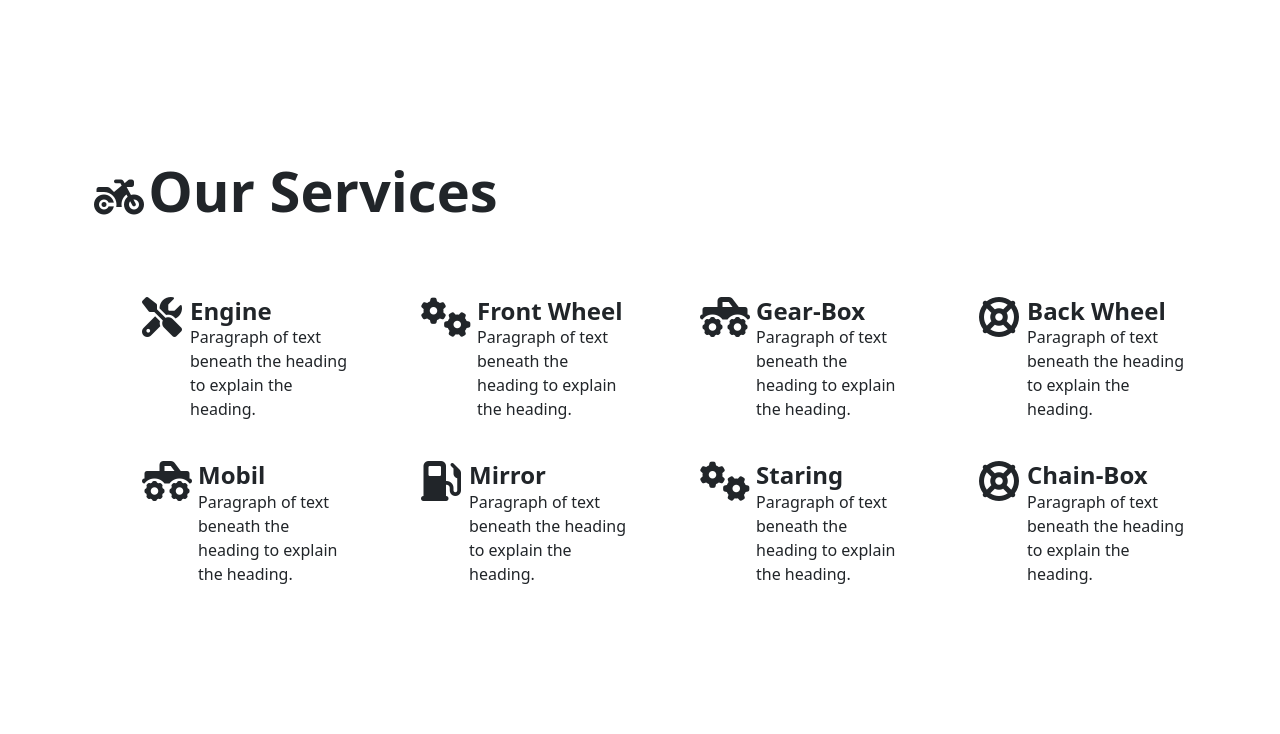
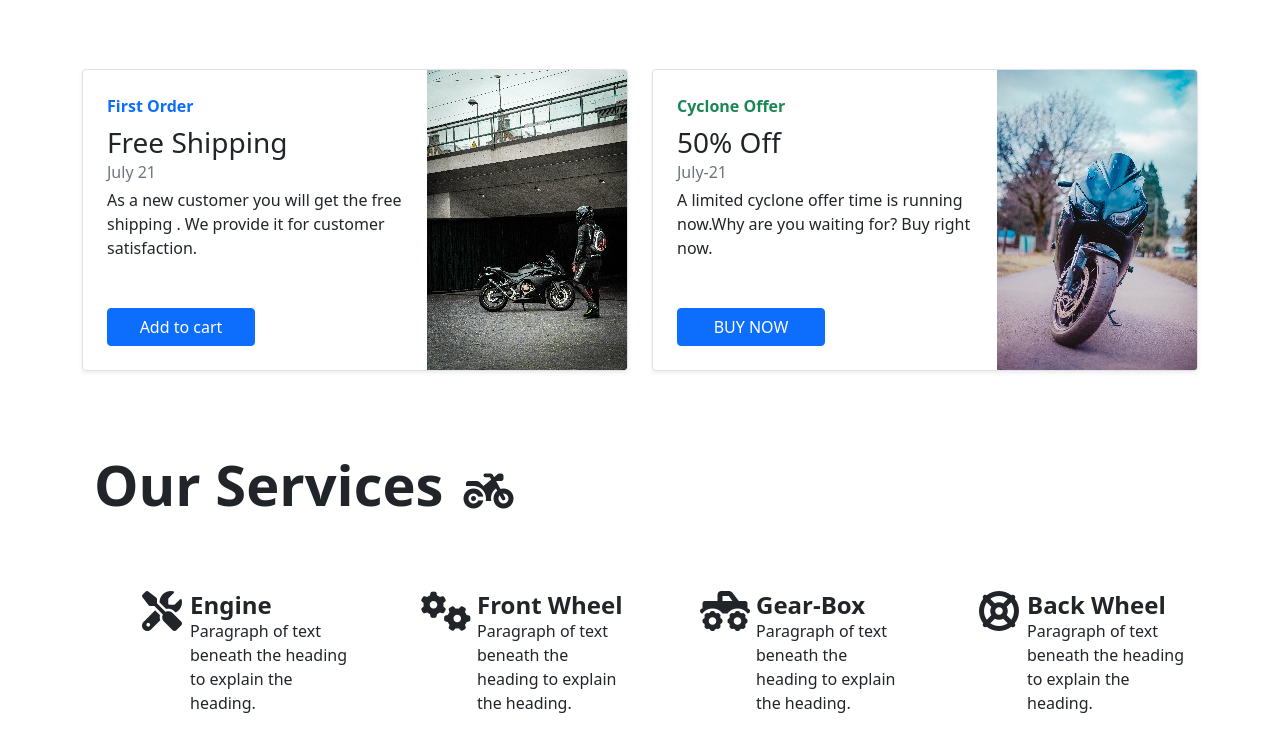
Before and after one commit to Fahid-Hossain/honda-cbr-interactive-website, a plain HTML site: page index.html in a window 1280 px wide. Shown: the part 2972-3706 px from the top of the page. Before the commit the page ends 3670 px from the top, so only its background shows below. Drawn offline with nearby package versions, Linux system fonts and the light colour scheme.

Commit message:
offer section added

```diff
--- a/index.html
+++ b/index.html
@@ -112,9 +112,9 @@
 
         <!-- ----clients section-------  -->
         <section class="container my-5 pt-5">
-            <h1 class="fw-bold text-center display-4 pt-5">Happy <span class="spacify-color-text">Clients says</span></h1>
+            <h1 class="fw-bold text-center display-4 py-5">Happy <span class="spacify-color-text">Clients says</span></h1>
             <!-- -----------cards----------  -->
-            <div class="row g-5 my-5">
+            <div class="row g-5">
                 <div class="col-12 col-md-6 col-lg-4">
                     <div class="card h-100">
                         <div class="w-75 mx-auto pt-5">
@@ -273,10 +273,47 @@
             </div>
         </section>
 
+         <!-- ------Carousal slider img--------- -->
+        <section class="container">
+            <div class="row mb-2">
+                <div class="col-md-6">
+                  <div class="row g-0 border rounded overflow-hidden flex-md-row mb-4 shadow-sm h-md-250 position-relative">
+                    <div class="col p-4 d-flex flex-column position-static">
+                      <strong class="d-inline-block mb-2 text-primary">First Order</strong>
+                      <h3 class="mb-0">Free Shipping</h3>
+                      <div class="mb-1 text-muted">July 21</div>
+                      <p class="card-text mb-auto">As a new customer you will get the free shipping . We provide it for customer satisfaction.</p>
+                      <button class="btn btn-primary d-inline-block w-50">Add to cart</button>
+                    </div>
+                    <div class="col-auto d-none d-lg-block">
+                        <img src="images/bike-6.jpeg" alt="">
+
+
+                    </div>
+                  </div>
+                </div>
+                <div class="col-md-6">
+                  <div class="row g-0 border rounded overflow-hidden flex-md-row mb-4 shadow-sm h-md-250 position-relative">
+                    <div class="col p-4 d-flex flex-column position-static">
+                      <strong class="d-inline-block mb-2 text-success">Cyclone Offer</strong>
+                      <h3 class="mb-0">50% Off</h3>
+                      <div class="mb-1 text-muted">July-21</div>
+                      <p class="mb-auto">A limited cyclone offer time is running now.Why are you waiting for? Buy right now.</p>
+                      <button class="btn btn-primary d-inline-block w-50">BUY NOW</button>
+                    </div>
+                    <div class="col-auto d-none d-lg-block">
+                        <img src="images/bike-5.jpeg" alt="">
+
+                    </div>
+                  </div>
+                </div>
+              </div>
+        </section>
+
         <!-- icon feature grid------  -->
         <div class="container px-4 py-5" id="icon-grid">
+            <h1 class="pb-3 pe-3 d-inline-block display-4 fw-bold">Our Services </h1>
             <i class="fas fa-motorcycle w-75 fs-1 d-inline"></i>
-            <h1 class="pb-3 d-inline-block display-4 fw-bold">Our Services</h1>
 
             <div class="row row-cols-1 row-cols-sm-2 row-cols-md-3 row-cols-lg-4 g-4 py-5">
               <div class="col d-flex align-items-start">
```
Also changed, not shown: images/bike-5.jpeg (added), images/bike-6.jpeg (added), style.css (line endings or trailing spaces).
